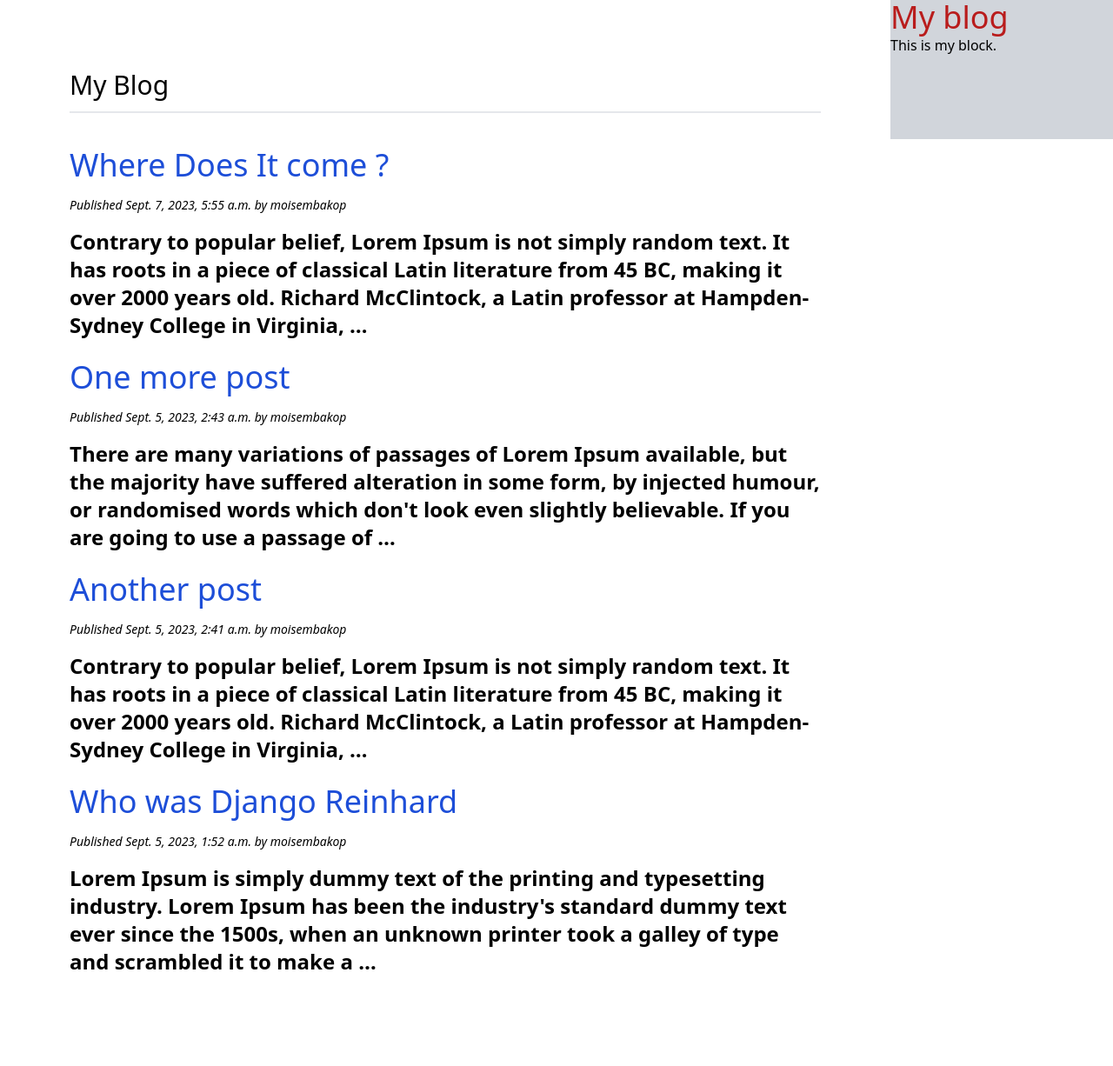
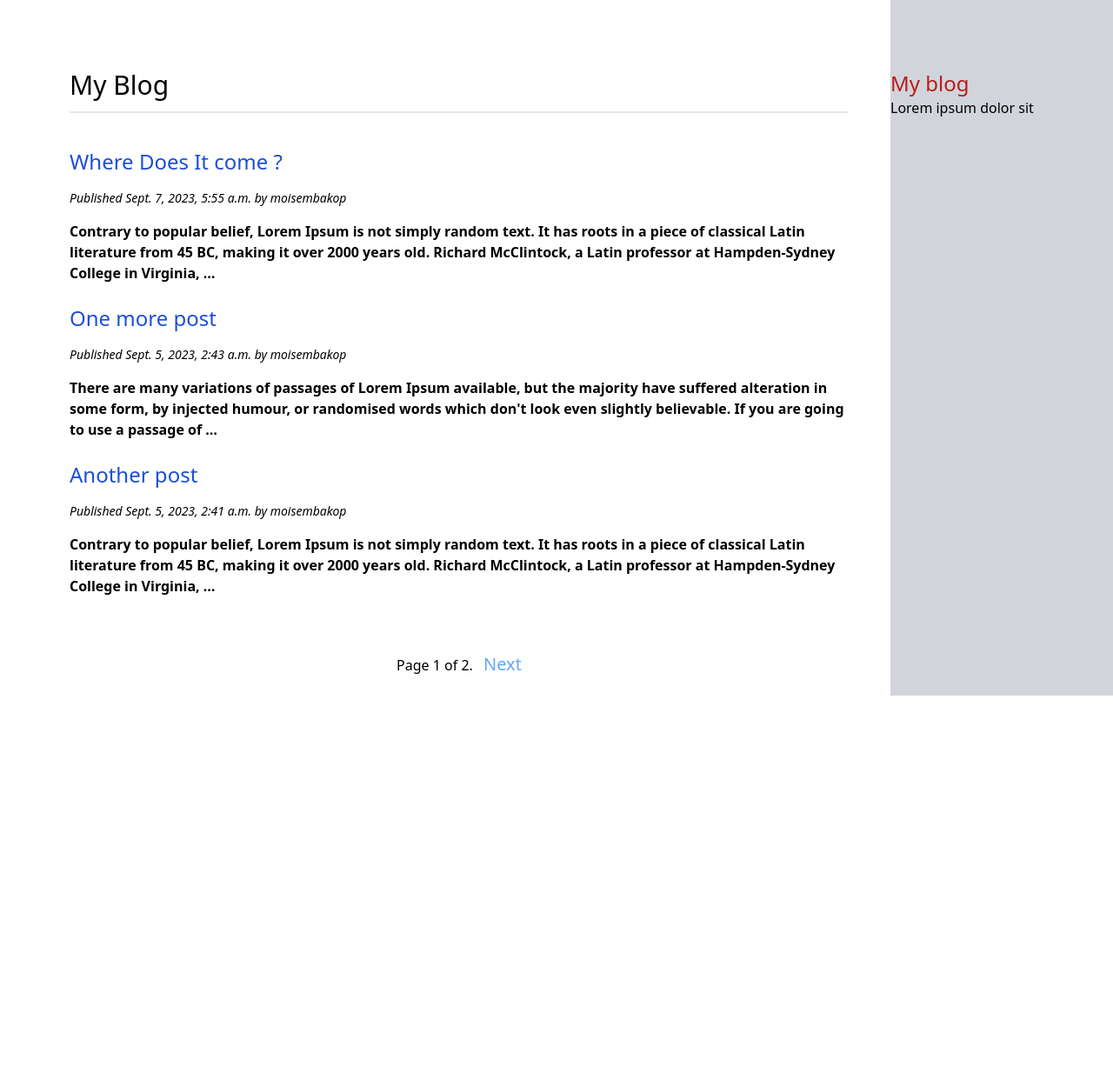
Before and after one commit to Moise10/blog-app, a Django app: page /blog/ in a window 1280 px wide. Shown: the whole page at 87% size. After the commit the page ends 800 px from the top, so only its background shows below. Run offline with Django 3.2, Linux system fonts and the light colour scheme; data comes from the database, SQL or seed files in the repository; both versions use the stored data as it was after the commit.

Commit message:
class based views

```diff
--- a/blog/models.py
+++ b/blog/models.py
@@ -26,6 +26,7 @@ class Post(models.Model):
   status = models.CharField(max_length=2,
   choices=Status.choices,default=Status.DRAFT)
 
+
   objects = models.Manager() #Default manager
   published = PublishedManager()
   class Meta:
--- a/blog/templates/blog/base.html
+++ b/blog/templates/blog/base.html
@@ -9,16 +9,17 @@
   <link href="https://cdn.jsdelivr.net/npm/tailwindcss@2.2.16/dist/tailwind.min.css" rel="stylesheet">
   <link rel="stylesheet" href="https://cdnjs.cloudflare.com/ajax/libs/font-awesome/5.15.3/css/all.min.css">
 
+
 </head>
 <body class="">
-  <div class="flex">
-    <div id="content" class="flex-1 p-20 ">
+  <div class="flex max-h-screen	">
+    <div id="content" class="flex-1 p-20 pr-12 ">
       {% block content %}
       {% endblock %}
     </div>
-    <div id="sidebar" class="w-64 bg-gray-300 h-40 ">
-      <h2 class="text-4xl text-red-700">My blog</h2>
-      <p>This is my block. </p>
+    <div id="" class="w-64 bg-gray-300  ">
+      <h2 class="text-2xl text-red-700 pt-20">My blog</h2>
+      <p>Lorem ipsum dolor sit</p>
     </div>
   </div>
 
--- a/blog/templates/blog/post/list.html
+++ b/blog/templates/blog/post/list.html
@@ -8,7 +8,7 @@
 
 {% for post in posts %}
 <h2>
-<a class="text-4xl text-blue-700"
+<a class="text-2xl text-blue-700"
 href="{{ post.get_absolute_url }}">
 {{ post.title }}
 </a>
@@ -16,11 +16,10 @@ href="{{ post.get_absolute_url }}">
 <p class="date text-sm pt-4 pb-4 italic">
 Published {{ post.publish }} by {{ post.author }}
 </p>
-<article class="font-semibold text-2xl mb-6">
+<article class="font-semibold text-md mb-6">
   {{ post.body|truncatewords:40|linebreaks }}
+
 </article>
-
-
 {% endfor %}
-
+  {% include "pagination.html" with page=page_obj %}
 {% endblock %}
--- /dev/null
+++ b/blog/templates/pagination.html
@@ -0,0 +1,13 @@
+<div class="text-center p-10">
+  <span class="step-links">
+  {% if page.has_previous %}
+    <a href="?page={{ page.previous_page_number }}" class="text-blue-400 text-xl pr-2"> Previous</a>
+    {% endif %}
+      <span class="current">
+      Page {{ page.number }} of {{ page.paginator.num_pages }}.
+      </span>
+    {% if page.has_next %}
+    <a href="?page={{ page.next_page_number }}" class="text-blue-400 text-xl pl-2">Next</a>
+    {% endif %}
+  </span>
+</div>
--- a/blog/urls.py
+++ b/blog/urls.py
@@ -5,7 +5,7 @@ from . import views
 app_name = 'blog'
 
 urlpatterns = [
-    path('', views.post_list, name='post_list'),
+    path('', views.PostListView.as_view(), name='post_list'),
     path('<int:year>/<int:month>/<int:day>/<slug:post>/',
             views.post_detail, name='post_detail')
 ]
--- a/blog/views.py
+++ b/blog/views.py
@@ -1,12 +1,29 @@
 from django.shortcuts import render, get_object_or_404
 from django.http import Http404
+from django.core.paginator import Paginator, EmptyPage, PageNotAnInteger
+from django.views.generic import ListView, DetailView
 from .models import Post
+from.forms import EmailPostForm
 
 # Create your views here.
 
 def post_list(request):
-  posts = Post.published.all()
+  post_list = Post.published.all()
+  paginator = Paginator(post_list, 3)
+  page_number = request.GET.get('page', 1)
+  try:
+    posts = paginator.page(page_number)
+  except PageNotAnInteger:
+    posts = paginator.page(1)
+  except EmptyPage:
+    posts = paginator.page(paginator.num_pages )
   return render(request, 'blog/post/list.html', {'posts': posts})
+
+class PostListView(ListView):
+  queryset = Post.objects.all()
+  context_object_name = 'posts'
+  paginate_by = 3
+  template_name = 'blog/post/list.html'
 
 
 def post_detail(request, post, year, month, day):
@@ -18,3 +35,18 @@ def post_detail(request, post, year, month, day):
                     publish__day = day
                     )
   return render(request, 'blog/post/detail.html', {'post': post})
+
+
+def post_share(request, post_id):
+  # Retrieve the post by id
+  post = get_object_or_404(Post, id=post_id, status = Post.Status.PUBLISHED)
+  if request.method == 'POST':
+    # form was submitted
+    form = EmailPostForm(request.POST)
+    if form.is_valid():
+      cd = form.cleaned_data
+  else:
+    form = EmailPostForm()
+
+  return render(request, 'blog/post/share.html',
+                {'post': post,'form': form})
```
Also changed, not shown: blog/forms.py (added, +8 -0 lines), blog/templates/blog/post/detail.html (+8 -3 lines), blogApp/settings.py (+8 -0 lines), blog/migrations/0003_post_image.py (added), blog/migrations/0004_remove_post_image.py (added), db.sqlite3, post_images/ducklings-7993465_1280.jpeg (added), post_images/ducklings-7993465_1280_oXz4pJG.jpeg (added), post_images/japan-2014619_1280.jpeg (added).
